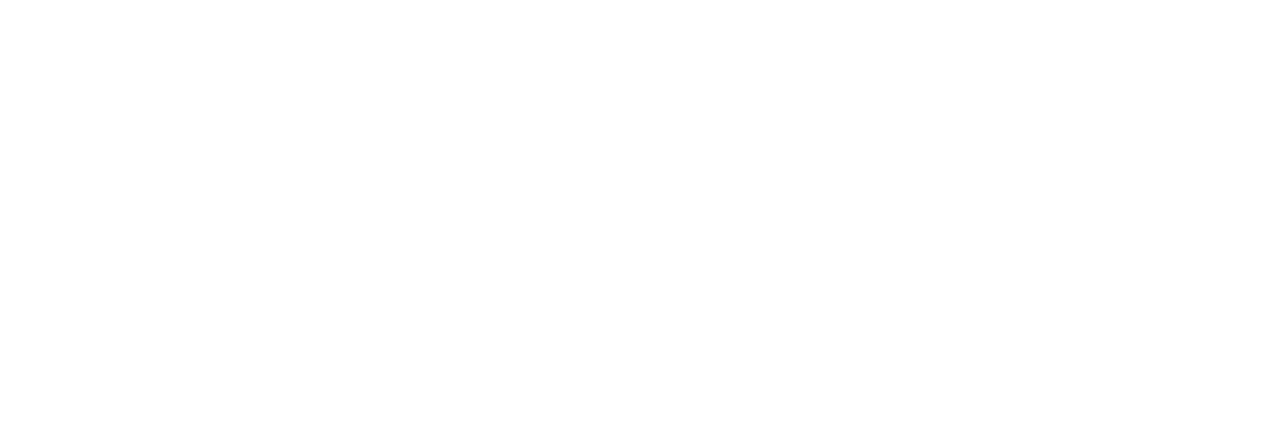
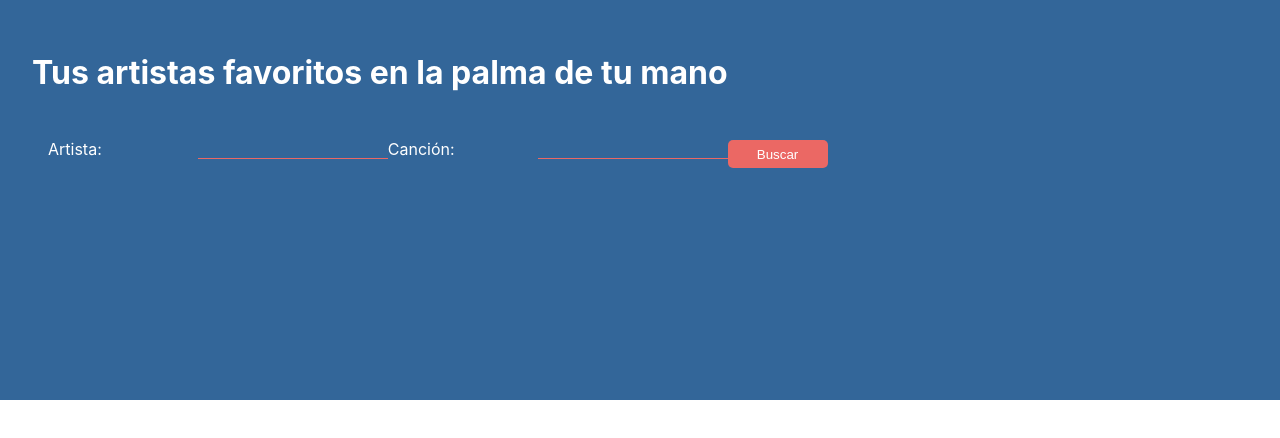
Before and after one commit to Ancient-R/letra-canciones, a React (Create React App) app: page / in a window 1280 px wide. Shown: the top 438 px of the page. Built offline with nearby package versions, Linux system fonts and the light colour scheme.

Commit message:
creacion de header y formulario para busqueda

```diff
--- a/src/App.js
+++ b/src/App.js
@@ -1,8 +1,9 @@
+import Header from "./components/header/Header";
 
 function App() {
   return (
     <div className="App">
-
+      <Header />
     </div>
   );
 }
--- /dev/null
+++ b/src/components/form/Form.js
@@ -0,0 +1,37 @@
+import React from 'react';
+
+const Form = () => {
+    return (
+        <form className='form'>
+            <div className='form__field'>
+                <label className='form__label'>Artista: </label>
+
+                <input
+                    type="text"
+                    className='form__input'
+                    name="artist"
+                />
+            </div>
+
+            <div className='form__field'>
+                <label className='form__label'>Canción: </label>
+
+                <input
+                    type="text"
+                    className='form__input'
+                    name="artist"
+                />
+            </div>
+
+            <div className='form__field'>
+                <input
+                    type="submit"
+                    value="Buscar"
+                    className='form__submit'
+                />
+            </div>
+        </form>
+    );
+}
+
+export default Form;
--- /dev/null
+++ b/src/components/header/Header.js
@@ -0,0 +1,15 @@
+import React from 'react';
+import Form from '../form/Form';
+
+
+const Header = () => {
+    return (
+        <header className='header'>
+            <h1>Tus artistas favoritos en la palma de tu mano</h1>
+
+            <Form />
+        </header>
+    );
+}
+
+export default Header;
```
